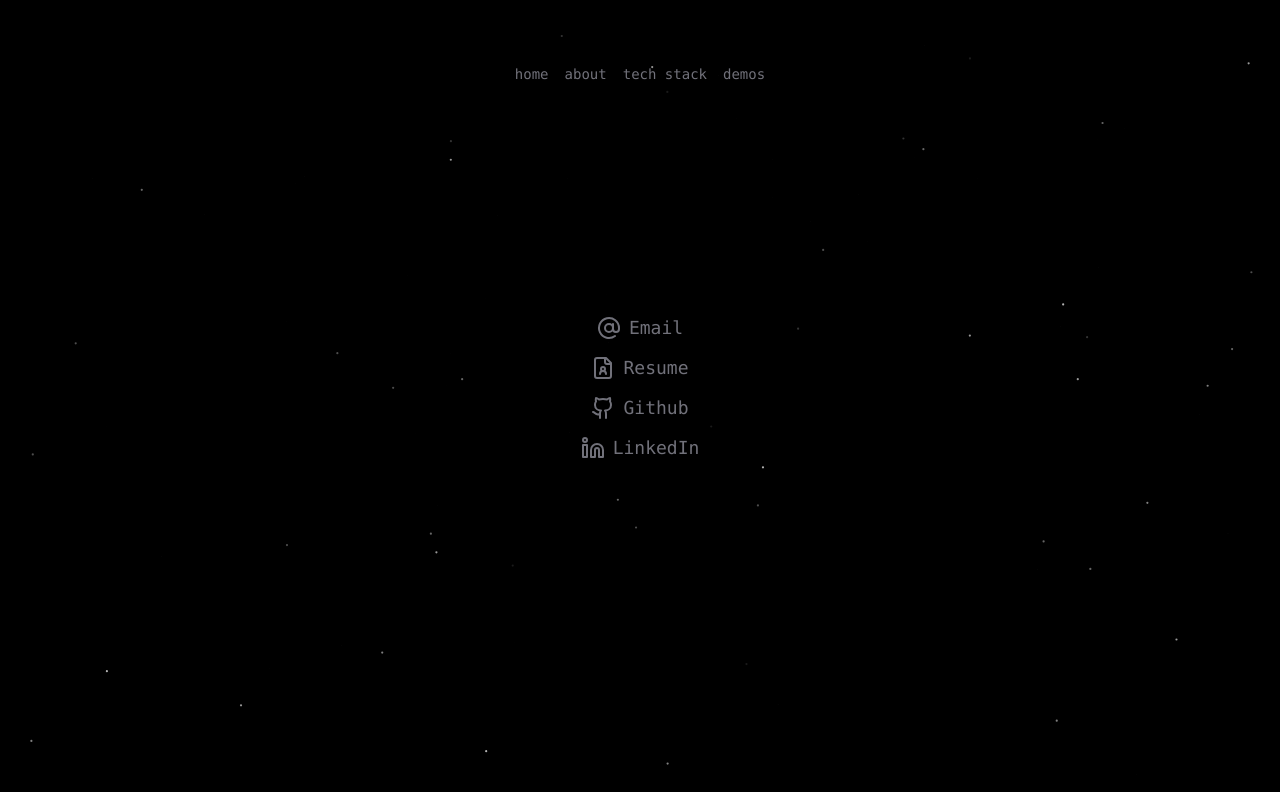
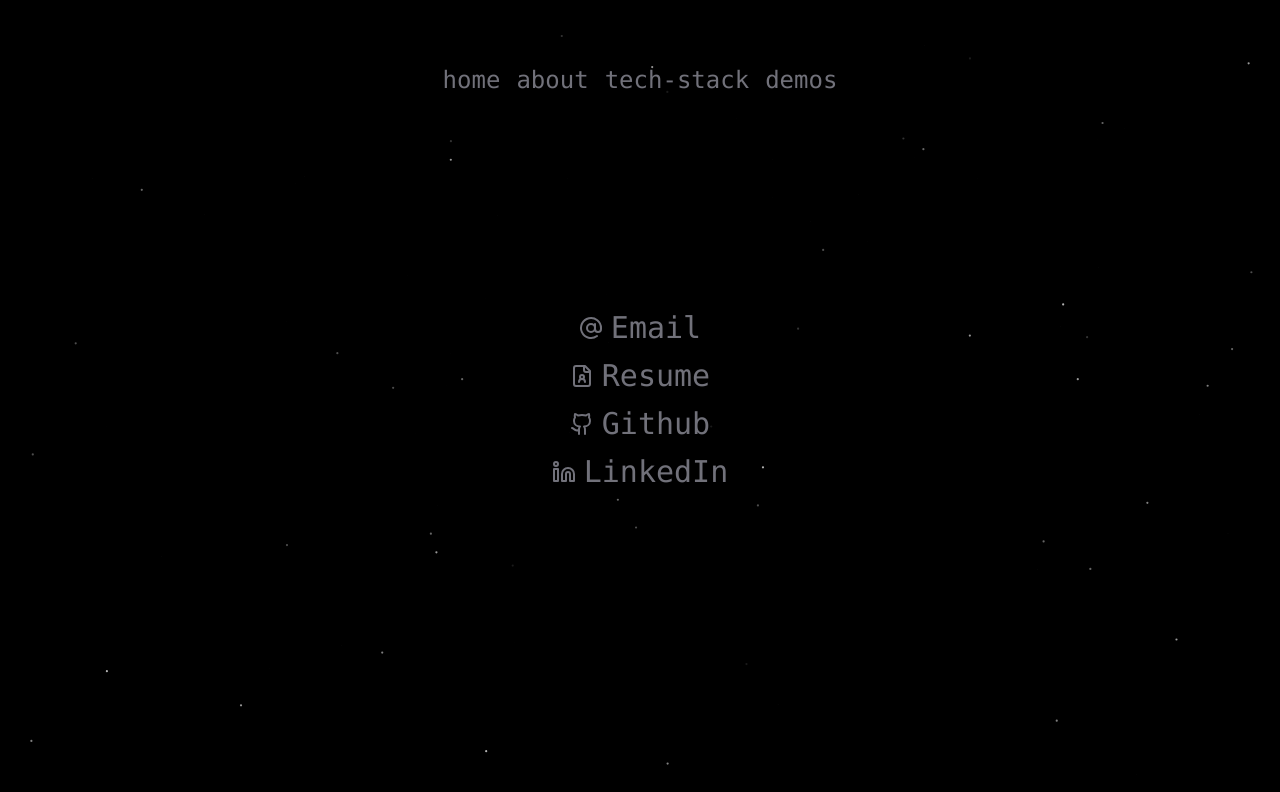
Before and after one commit to JohnathanKhoa/jkn95, a Next.js app: page / in a window 1280 px wide. Shown: the top 792 px of the page. Built offline with nearby package versions, Linux system fonts and the light colour scheme.

Commit message:
text size changes

```diff
--- a/src/app/about/page.tsx
+++ b/src/app/about/page.tsx
@@ -24,7 +24,7 @@ export default function Page() {
           Coding enthusiast, web developer, software engineer
           <br />
           <br />
-          Born and raised in Southern California, Orange County
+          Born and raised in Chino Hills, California. San Bernardino County
           <br />
           <br />
           Had my first computer at 10 years old and wanted to be a developer ever since
@@ -39,7 +39,15 @@ export default function Page() {
           Moved across the states for work, gaining more experience and strengthening my tech stack
           <br />
           <br />
-          Pursuing higher levels in career and personal growth
+          Now keeping steady track to pursue higher levels in career and personal growth
+          <br />
+          <br />
+          <br />
+          <br />
+          *Fun fact I am the middle chile of 5 siblings, all brothers.*
+          <div>
+
+          </div>
         </div>
         </div>
       </div>
--- a/src/app/demos/blog/page.tsx
+++ b/src/app/demos/blog/page.tsx
@@ -5,7 +5,7 @@ export default function Page() {
         className="w-screen"
         src="https://johnathankhoa.retool.com/apps/blogPortfolio"
         width="100%"
-        height="800px"
+
       />
     </div>
   );
--- a/src/app/page.tsx
+++ b/src/app/page.tsx
@@ -6,23 +6,23 @@ export default function Home() {
   return (
     <div className="pb-48 flex flex-col items-center gap-3 justify-center w-screen h-screen overflow-hidden scrollbar-hide">
       <a
-        className=" flex flex-row items-center gap-2 text-lg  text-zinc-500 duration-200 hover:text-white "
+        className=" flex flex-row items-center gap-2 text-3xl  text-zinc-500 duration-200 hover:text-white "
         href="mailto:johnathan.k.nguyen.95@gmail.com"
       >
         <AtSign />
         Email
       </a>
       <a
-        className="flex flex-row items-center gap-2 text-lg text-zinc-500 duration-200 hover:text-white "
-        href="https://docs.google.com/document/d/1M-gvP145gU3COeSkQeEYHPavSPYaDqjoSUCsCg7A7qw/edit?usp=sharing"
+        className="flex flex-row items-center gap-2 text-3xl text-zinc-500 duration-200 hover:text-white "
+        href="https://docs.google.com/document/d/1Fd-Qe95ZzFf1JMo5DylJWWOUb0UgGAgpPuUYYbrzAVs/edit?usp=sharing"
         target="_blank"
-        download="Resume-JohnathanKhoaNguyen.pdf"
+        download="jkn95.dev-resume.pdf"
       >
         <FileUser />
         Resume
       </a>
       <a
-        className="flex flex-row items-center gap-2 text-lg text-zinc-500 duration-200 hover:text-white"
+        className="flex flex-row items-center gap-2 text-3xl text-zinc-500 duration-200 hover:text-white"
         href="https://github.com/JohnathanKhoa"
         target="_blank"
       >
@@ -30,7 +30,7 @@ export default function Home() {
         Github
       </a>
       <a
-        className="flex flex-row items-center gap-2 text-lg text-zinc-500 duration-200 hover:text-white"
+        className="flex flex-row items-center gap-2 text-3xl text-zinc-500 duration-200 hover:text-white"
         href="https://www.linkedin.com/in/johnawin/"
         target="_blank"
       >
--- a/src/app/techstack/page.tsx
+++ b/src/app/techstack/page.tsx
@@ -3,7 +3,7 @@ import React from "react";
 export default function Page() {
   return (
     <>
-      <div className="flex flex-col items-center justify-center text-balance  antialiased opacity-100 pt-10 font-mono">
+      <div className="flex flex-col items-center justify-center text-balance text-xl antialiased opacity-100 pt-10 font-mono">
         <h1 className="">Tech Stack</h1>
 
         <div className="text-pretty text-center p-8">
--- a/src/components/BloggingServiceComponent.tsx
+++ b/src/components/BloggingServiceComponent.tsx
@@ -34,7 +34,7 @@ export default function BloggingServiceComponent() {
                 : "opacity-0  transition duration-300 text-center text-balance"
             }
           >
-            Auth secured with roles and permissions to manage query access and visibility
+            OAuth secured with managed roles and permissions to handle query access and visibility
           </p>
           <p
             className={
--- a/src/components/RabbitMQComponent.tsx
+++ b/src/components/RabbitMQComponent.tsx
@@ -48,7 +48,7 @@ export default function RabbitMQComponent() {
                 : "opacity-0 transition duration-300 text-center text-balance"
             }
           >
-            Optional: Request guest credentials for Cloud Web Service and
+            Optional Demo: Retrieve guest-user credentials for Cloud Web Service and
             Nurtree App
             <br></br>
           </p>
--- a/src/components/navbar.tsx
+++ b/src/components/navbar.tsx
@@ -3,7 +3,7 @@ import Link from "next/link";
 const navigation = [
   { name: "home", href: "/" },
   { name: "about", href: "/about" },
-  { name: "tech stack", href: "/techstack" },
+  { name: "tech-stack", href: "/techstack" },
   { name: "demos", href: "/demos" },
 ];
 
@@ -15,7 +15,7 @@ export default function Navbar() {
           <Link
             key={item.href}
             href={item.href}
-            className="text-sm duration-500 text-zinc-500 hover:text-zinc-300"
+            className="text-2xl duration-500 text-zinc-500 hover:text-zinc-300"
           >
             {item.name}
           </Link>
```
